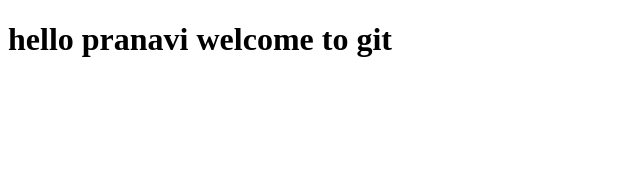
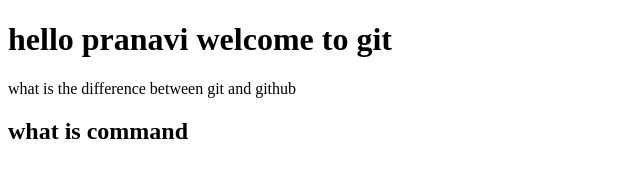
Before and after one commit to Sreepranavi12/github_git, a plain HTML site: page index.html in a window 1280 px wide. Shown: the whole page, without its empty margins (0-640 px from the left). Drawn offline with Linux system fonts and the light colour scheme.

Commit message:
questioned

```diff
--- a/index.html
+++ b/index.html
@@ -7,5 +7,7 @@
 </head>
 <body>
     <h1>hello pranavi welcome to git</h1>
+    <p>what is the difference between git and github</p>
+    <h2>what is command</h2>
 </body>
 </html>
```
